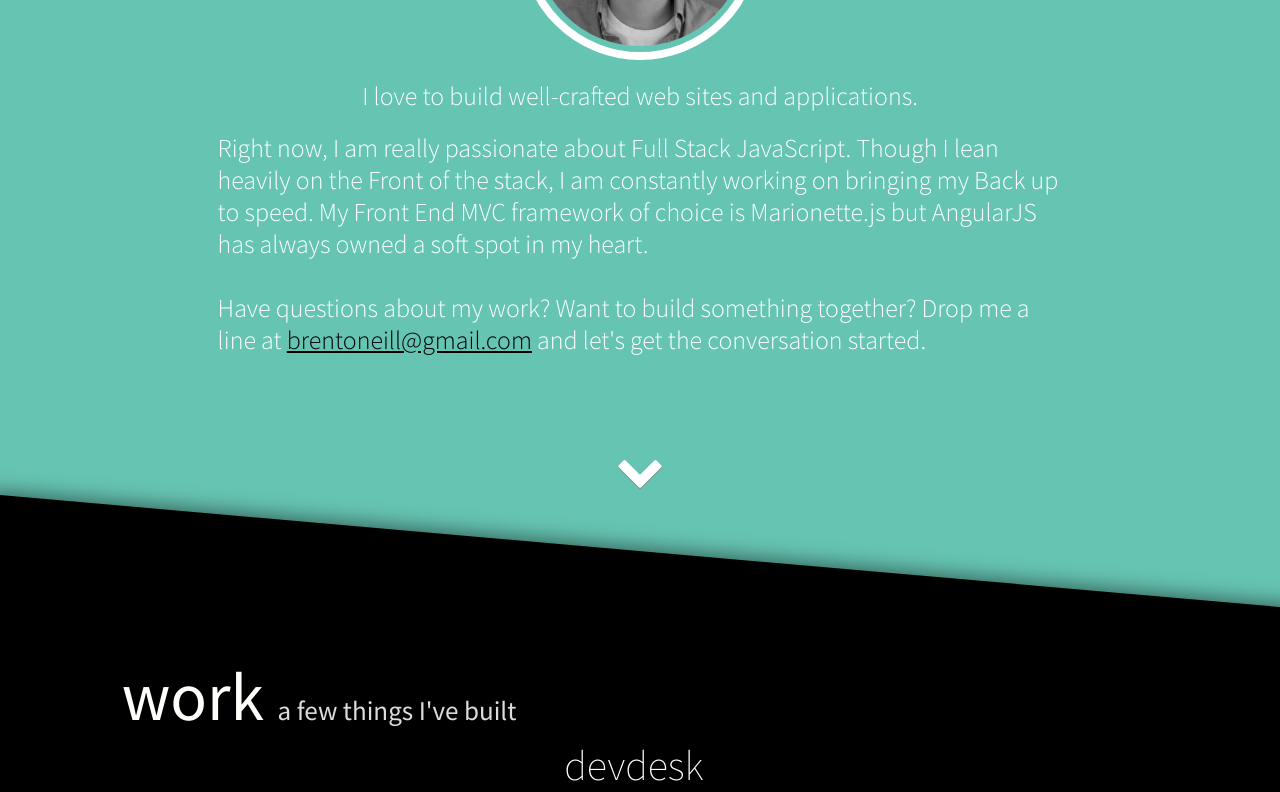
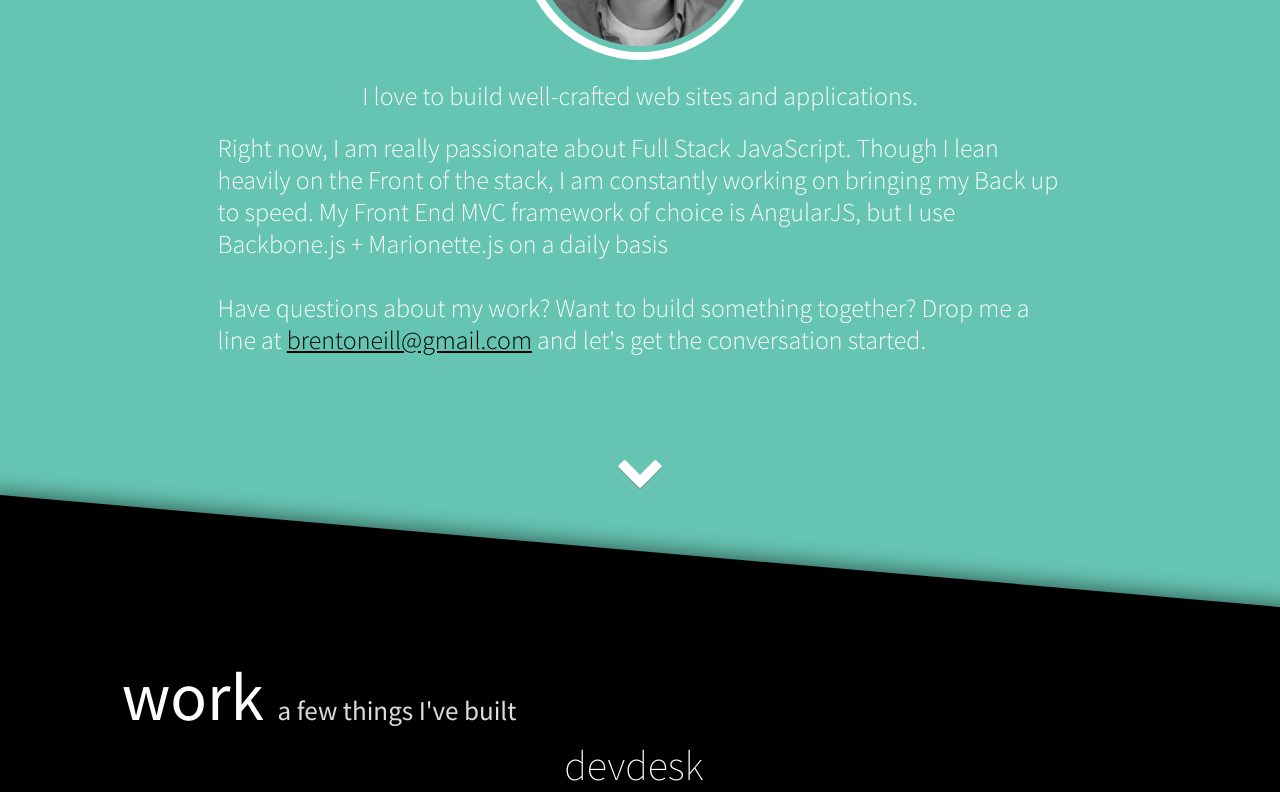
Before and after one commit to brentoneill/brentoneill.github.io, a website: page index.html in a window 1280 px wide. Shown: the part 1120-1912 px from the top of the page. Drawn offline with Linux system fonts and the light colour scheme.

Commit message:
Updating copy

```diff
--- a/index.html
+++ b/index.html
@@ -97,7 +97,7 @@
                 I love to build well-crafted web sites and applications.
               </p>
               <p class="about-text">
-                Right now, I am really passionate about Full Stack JavaScript. Though I lean heavily on the Front of the stack, I am constantly working on bringing my Back up to speed. My Front End MVC framework of choice is Marionette.js but AngularJS has always owned a soft spot in my heart. <br />
+                Right now, I am really passionate about Full Stack JavaScript. Though I lean heavily on the Front of the stack, I am constantly working on bringing my Back up to speed. My Front End MVC framework of choice is AngularJS, but I use Backbone.js + Marionette.js on a daily basis<br />
                 <br />
                 Have questions about my work? Want to build something together? Drop me a line at <a href="mailto:brentoneill@gmail.com?subject=Hi Brent, I just checked out your portfolio site and...">brentoneill@gmail.com</a> and let's get the conversation started.
               </p>
```
